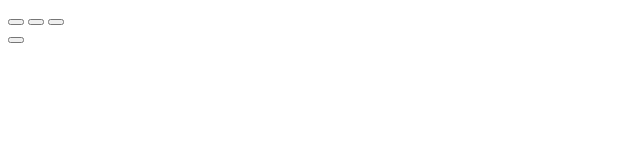
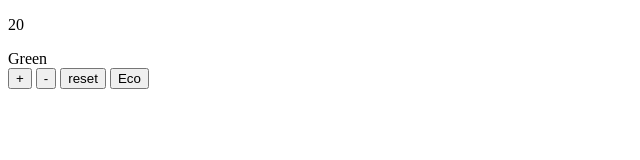
Before and after one commit to callum-marshall/thermostat, a plain HTML site: page index.html in a window 1280 px wide. Shown: the whole page, without its empty margins (0-640 px from the left). Drawn offline with nearby package versions, Linux system fonts and the light colour scheme.

Commit message:
Created interface.js, update html ids, add jQuery temperature display

```diff
--- a/index.html
+++ b/index.html
@@ -2,14 +2,20 @@
 <html lang="en" dir="ltr">
   <head>
     <meta charset="utf-8">
-    <title></title>
+    <title>Buggar off</title>
+    <script
+  src="https://code.jquery.com/jquery-3.4.1.js"
+  integrity="sha256-WpOohJOqMqqyKL9FccASB9O0KwACQJpFTUBLTYOVvVU="
+  crossorigin="anonymous"></script>
+    <script src="src/interface.js"></script>
   </head>
   <body>
-    <button id="increaseTemp"></button>
-    <button id="decreaseTemp"></button>
-    <button id="reset"></button>
-    <div id="powerSave"></div>
-    <button id="powerSaveSwitch"></button>
+    <div><p id="currentTemp">banana</p></div>
+    <div id="powerSave">Green</div>
+    <button id="increaseTemp">+</button>
+    <button id="decreaseTemp">-</button>
+    <button id="reset">reset</button>
+    <button id="powerSaveSwitch">Eco</button>
     <script src="src/thermostat.js"></script>
   </body>
 </html>
--- /dev/null
+++ b/src/interface.js
@@ -0,0 +1,4 @@
+$(document).ready(function() {
+  var thermostat = new Thermostat();
+  $('#currentTemp').text(thermostat.currentTemp);
+})
```
